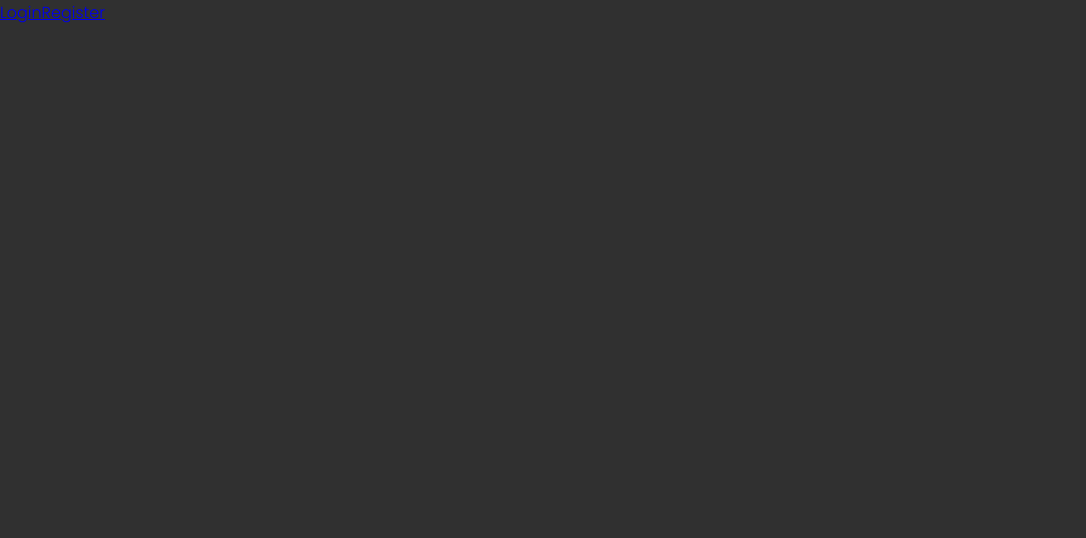
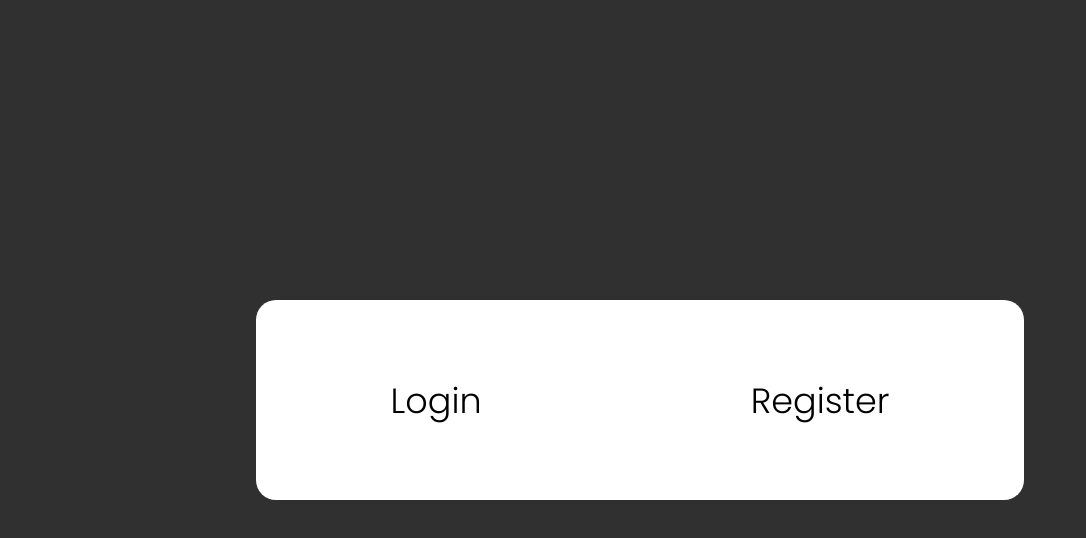
Before and after one commit to ivanglzr/NotesAppNext, a Next.js app: page / in a window 1280 px wide. Shown: the top 538 px of the page, without its empty margins (0-1086 px from the left). Built offline with nearby package versions, Linux system fonts and the light colour scheme.

Commit message:
Principal Page CSS added

```diff
--- a/src/app/page.jsx
+++ b/src/app/page.jsx
@@ -1,10 +1,16 @@
+import "@/css/PrincipalPage.css";
+
 import Link from "next/link";
 
 export default function Page() {
   return (
-    <>
-      <Link href="/login">Login</Link>
-      <Link href="/register">Register</Link>
-    </>
+    <div className="links-div">
+      <Link href="/login" className="links">
+        Login
+      </Link>
+      <Link href="/register" className="links">
+        Register
+      </Link>
+    </div>
   );
 }
--- /dev/null
+++ b/src/css/PrincipalPage.css
@@ -0,0 +1,23 @@
+.links-div {
+  background: #fff;
+  width: 60%;
+  height: 200px;
+  position: absolute;
+  top: 50%;
+  left: 50%;
+  transform: translate(-50%, -50%);
+  display: flex;
+  align-items: center;
+  justify-content: space-around;
+  border-radius: 20px;
+}
+
+.links {
+  color: #000;
+  font-size: 35px;
+  text-decoration: none;
+
+  &:hover {
+    text-decoration: underline;
+  }
+}
```
